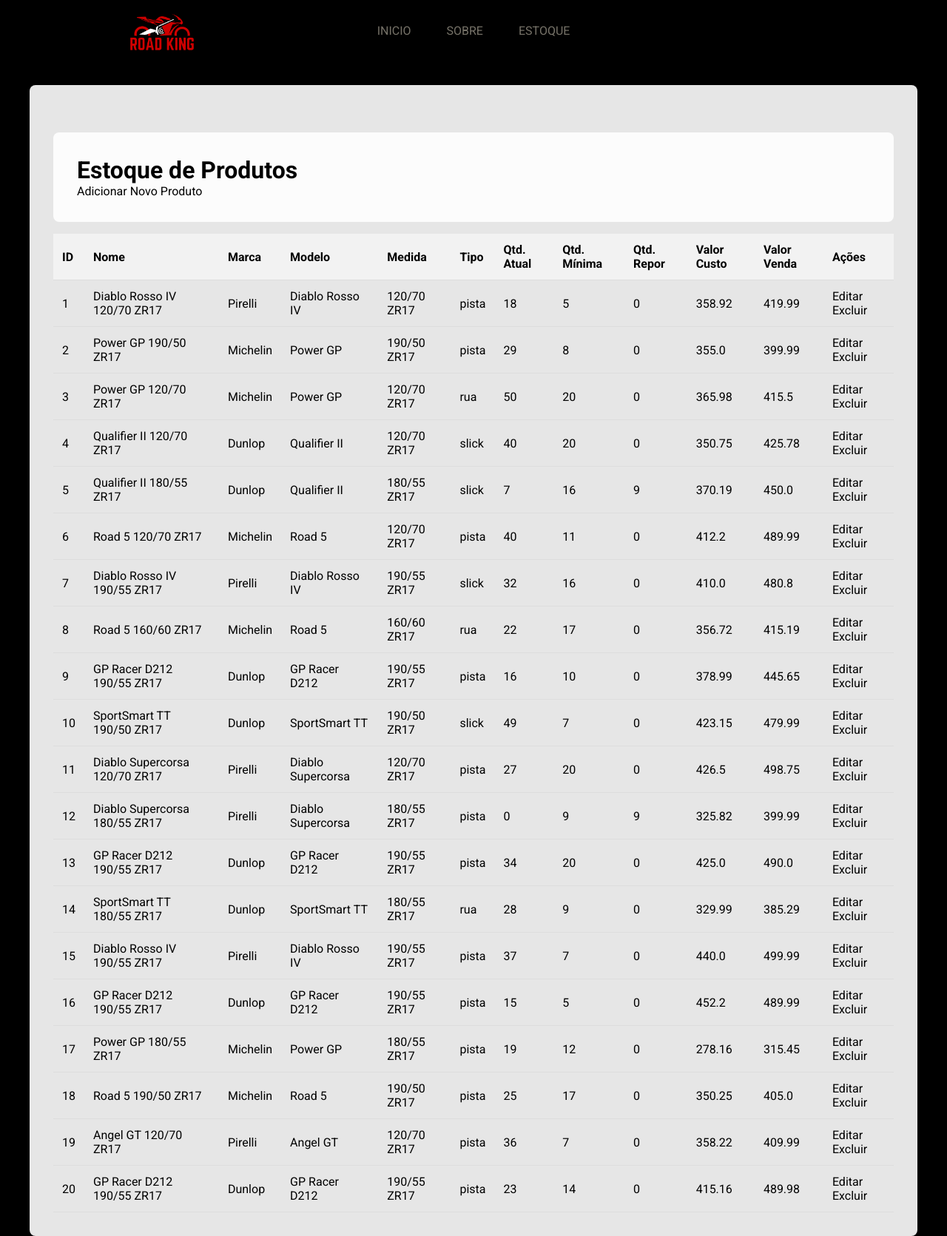
After one commit to Raul691/crud-final, a Flask app: page /estoque in a window 1280 px wide. The commit adds this page. Shown: the whole page at 74% size. Run offline with Flask 3, Linux system fonts and the light colour scheme; the visitor is signed in with stand-in values (Sample User, id 1); data comes from the database, SQL or seed files in the repository.

Commit message:
Todas as telas alterando entre si

```diff
--- a/Banco de dados/funcionarios.sql
+++ b/Banco de dados/funcionarios.sql
@@ -1,6 +1,6 @@
 CREATE TABLE funcionarios(
 Registro INT PRIMARY KEY,
-Nome VARCHAR(100),
+Nome VARCHAR(100),''
 Cargo VARCHAR(100),
 Data_admissao date
 );
--- a/app.py
+++ b/app.py
@@ -71,5 +71,123 @@ def index_page():
     nome = session['nome']  # Obtém o nome do usuário da sessão
     return render_template('index.html', nome=nome)
 
+
+@app.route('/estoque')
+def estoque():
+    if 'nome' not in session:
+           return redirect('/')
+    conexao = conectar_bd()
+    cursor = conexao.cursor()
+    cursor.execute("SELECT * FROM PRODUTOS")
+    produtos = cursor.fetchall()
+    cursor.close()
+    conexao.close()
+    return render_template('estoque.html', produtos=produtos)
+
+@app.route('/editar_produto/<int:id_produto>')
+def editar_produto(id_produto):
+    if 'nome' not in session:
+        return redirect('/')
+    conexao = conectar_bd()
+    cursor = conexao.cursor()
+    cursor.execute("SELECT * FROM PRODUTOS WHERE id_produto=%s", (id_produto,))
+    produto = cursor.fetchone()
+    cursor.close()
+    conexao.close()
+    if produto:
+        return render_template('editar_produto.html', produto=produto)
+    else:
+        return "Produto não encontrado." # Ou uma página de erro
+
+@app.route('/atualizar_produto/<int:id_produto>', methods=['POST'])
+def atualizar_produto(id_produto):
+    if 'nome' not in session:
+        return redirect('/')
+    nome = request.form['nome']
+    marca = request.form['marca']
+    modelo = request.form['modelo']
+    medida = request.form['medida']
+    tipo = request.form['tipo']
+    qnt_atual = request.form['qnt_atual']
+    qnt_min = request.form['qnt_min']
+    qnt_repor = request.form['qnt_repor']
+    valor_custo = request.form['valor_custo']
+    valor_venda = request.form['valor_venda']
+
+    conexao = conectar_bd()
+    cursor = conexao.cursor()
+    comando = '''
+    UPDATE PRODUTOS
+    SET Nome=%s, Marca=%s, Modelo=%s, Medida=%s, Tipo=%s,
+        Qnt_atual=%s, Qnt_min=%s, Qnt_Repor=%s, Valor_Custo=%s, Valor_Venda=%s
+    WHERE id_produto=%s
+    '''
+    cursor.execute(comando, (nome, marca, modelo, medida, tipo, qnt_atual, qnt_min, qnt_repor, valor_custo, valor_venda, id_produto))
+    conexao.commit()
+    cursor.close()
+    conexao.close()
+    return redirect('/estoque')
+
+@app.route('/excluir_produto/<int:id_produto>')
+def excluir_produto(id_produto):
+    if 'nome' not in session:
+        return redirect('/')
+    conexao = conectar_bd()
+    cursor = conexao.cursor()
+    cursor.execute("DELETE FROM PRODUTOS WHERE id_produto=%s", (id_produto,))
+    conexao.commit()
+    cursor.close()
+    conexao.close()
+    return redirect('/estoque')
+
+@app.route('/adicionar_produto')
+def adicionar_produto():
+    if 'nome' not in session:
+        return redirect('/')
+    return render_template('adicionar_produto.html')
+
+@app.route('/salvar_produto', methods=['POST'])
+def salvar_produto():
+    if 'nome' not in session:
+        return redirect('/')
+    id_produto = request.form['id_produto']
+    nome = request.form['nome']
+    marca = request.form['marca']
+    modelo = request.form['modelo']
+    medida = request.form['medida']
+    tipo = request.form['tipo']
+    qnt_atual = request.form['qnt_atual']
+    qnt_min = request.form['qnt_min']
+    qnt_repor = request.form['qnt_repor']
+    valor_custo = request.form['valor_custo']
+    valor_venda = request.form['valor_venda']
+
+    conexao = conectar_bd()
+    cursor = conexao.cursor()
+
+    # Verifica se já existe um produto com o mesmo ID
+    cursor.execute("SELECT id_produto FROM PRODUTOS WHERE id_produto = %s", (id_produto,))
+    resultado = cursor.fetchone()
+
+    if resultado:
+        mensagem_erro = "Erro: Já existe um produto com este ID."
+        cursor.close()
+        conexao.close()
+        return render_template('adicionar_produto.html', mensagem_erro=mensagem_erro,
+                               nome=nome, marca=marca, modelo=modelo, medida=medida, tipo=tipo,
+                               qnt_atual=qnt_atual, qnt_min=qnt_min, qnt_repor=qnt_repor,
+                               valor_custo=valor_custo, valor_venda=valor_venda)
+    else:
+        comando = '''
+        INSERT INTO PRODUTOS (id_produto, Nome, Marca, Modelo, Medida, Tipo, Qnt_atual, Qnt_min, Qnt_Repor, Valor_Custo, Valor_Venda)
+        VALUES (%s, %s, %s, %s, %s, %s, %s, %s, %s, %s, %s)
+        '''
+        cursor.execute(comando, (id_produto, nome, marca, modelo, medida, tipo, qnt_atual, qnt_min, qnt_repor, valor_custo, valor_venda))
+        conexao.commit()
+        cursor.close()
+        conexao.close()
+        session['mensagem'] = 'Produto adicionado com sucesso!'
+        return redirect('/estoque')
+
 if __name__ == '__main__':
     app.run(debug=True)
--- a/static/neg.css
+++ b/static/neg.css
@@ -1,8 +1,8 @@
 body {
     margin: 0;
     font-family: 'Segoe UI', Tahoma, Geneva, Verdana, sans-serif;
-    background-color: #121212; /* Fundo escuro */
-    color: #e0e0e0; /* Texto em cinza claro */
+    background-color: #121212;
+    color: #e0e0e0;
     display: flex;
     justify-content: center;
     align-items: center;
--- a/static/styles.css
+++ b/static/styles.css
@@ -5,7 +5,7 @@
   --background-color:rgb(0, 0, 0);
   --header-background-color:rgb(0, 0, 0);
   --text-light: #767268;
-  --white: #ffffff;
+  --white:rgba(255, 255, 255, 0.9);
   --max-width: 1200px;
   --header-font: "Roboto Condensed", sans-serif;
 }
@@ -19,6 +19,14 @@
 img {
   display: flex;
   width: 100%;
+}
+
+.logo{
+  margin-top: -8rem;
+  max-width: 150px;
+  position: absolute;
+  top: 6rem;
+  left: 9rem;
 }
 
 a {
@@ -230,7 +238,7 @@ nav {
   background-image: linear-gradient(
     to bottom,
     var(--header-background-color),
-    rgba(192, 19, 19, 0.1)
+    rgba(192, 19, 19, 0.2)
   );
   overflow: hidden;
 }
@@ -654,4 +662,56 @@ nav {
   .shop__card {
     padding: 2rem;
   }
+
+ /* Estilo para a página de estoque */
+
+  body {
+    font-family: "Roboto", sans-serif;
+    background-color: var(--background-color); /* Mantém o fundo preto padrão */
+    color: var(--white); /* Adiciona cor branca para o texto padrão */
 }
+
+header {
+    background-color: var(--header-background-color);
+}
+
+.estoque__container {
+    background-color: var(--white); /* Define o fundo do container de estoque como branco */
+    color: var(--background-color); /* Define a cor do texto dentro do container como preto */
+    padding: 2rem; /* Adicione algum padding para o conteúdo não ficar grudado nas bordas */
+    border-radius: 8px; /* Opcional: para dar bordas arredondadas */
+    margin-top: 2rem; /* Opcional: para dar espaço do cabeçalho */
+}
+
+.estoque__container h1,
+.estoque__container table th,
+.estoque__container table td,
+.estoque__container a {
+    color: var(--background-color); /* Garante que os elementos dentro do container tenham cor preta */
+}
+
+.estoque__container a:hover {
+    color: var(--primary-color); /* Mantém o hover laranja nos links */
+}
+
+.estoque__container table {
+    width: 100%;
+    border-collapse: collapse;
+    margin-top: 1rem;
+}
+
+.estoque__container table th,
+.estoque__container table td {
+    padding: 0.75rem;
+    border-bottom: 1px solid #ddd;
+    text-align: left;
+}
+
+.estoque__container table th {
+    background-color: #f2f2f2;
+}
+
+.estoque__container table tr:hover {
+    background-color: #f9f9f9;
+}
+}
--- /dev/null
+++ b/templates/estoque.html
@@ -0,0 +1,91 @@
+<!DOCTYPE html>
+<html lang="pt-br">
+<head>
+    <meta charset="UTF-8">
+    <meta name="viewport" content="width=device-width, initial-scale=1.0">
+    <link rel="icon" type="image/x-icon" href="../static/images/icon_pneu.jpg">
+    <link rel="stylesheet" href="../static/styles.css">
+    <title>Estoque</title>
+</head>
+<body>
+    <header>
+        <nav>
+            <div class="nav__header">
+                <div class="nav__logo">
+                    <a href="/index"><img src="../static/images/logo-moto.png" alt="logo-moto" class="logo"></a>
+                </div>
+                <div class="nav__menu__btn" id="menu-btn">
+                    <i class="ri-menu-line"></i>
+                </div>
+            </div>
+            <ul class="nav__links" id="nav-links">
+                <li><a href="/index#Inicio">INICIO</a></li>
+                <li><a href="/index#sobre">SOBRE</a></li>
+                <li><a href="/estoque">ESTOQUE</a></li>
+            </ul>
+            <div class="nav__btns">
+            </div>
+        </nav>
+    </header>
+
+    <div class="section__container estoque__container">
+        <table>
+            <thead>
+                <tr>
+                    <th>ID</th>
+                    <th>Nome</th>
+                    <th>Marca</th>
+                    <th>Modelo</th>
+                    <th>Medida</th>
+                    <th>Tipo</th>
+                    <th>Qtd. Atual</th>
+                    <th>Qtd. Mínima</th>
+                    <th>Qtd. Repor</th>
+                    <th>Valor Custo</th>
+                    <th>Valor Venda</th>
+                    <th>Ações</th>
+                </tr>
+            </thead>
+            <tbody>
+                {% for produto in produtos %}
+                <script>
+                    function confirmarExclusao(id) {
+                        if (confirm("Tem certeza que deseja excluir este produto?")) {
+                            window.location.href = "/excluir_produto/" + id;
+                        }
+                    }
+                </script>
+                <tr>
+                    <td>{{ produto[0] }}</td>
+                    <td>{{ produto[1] }}</td>
+                    <td>{{ produto[2] }}</td>
+                    <td>{{ produto[3] }}</td>
+                    <td>{{ produto[4] }}</td>
+                    <td>{{ produto[5] }}</td>
+                    <td>{{ produto[6] }}</td>
+                    <td>{{ produto[7] }}</td>
+                    <td>{{ produto[8] }}</td>
+                    <td>{{ produto[9] }}</td>
+                    <td>{{ produto[10] }}</td>
+                    <td>
+                        <a href="{{ url_for('editar_produto', id_produto=produto[0]) }}">Editar</a>
+                        <a href="#" onclick="confirmarExclusao({{ produto[0] }})">Excluir</a>
+                    </td>
+                </tr>
+                {% endfor %}
+            </tbody>
+            <div class="section__container estoque__container">
+                <h1>Estoque de Produtos</h1>
+                <a href="{{ url_for('adicionar_produto') }}" class="button-adicionar">Adicionar Novo Produto</a>
+                {% if mensagem %}
+                <div class="mensagem-sucesso">
+                    {{ mensagem }}
+                </div>
+                {% endif %}
+        </table>
+    </div>
+    <script src="https://unpkg.com/scrollreveal"></script>
+    <script src="https://cdn.jsdelivr.net/npm/swiper@11/swiper-bundle.min.js"></script>
+    <script src="../static/main.js"></script>
+</body>
+</html>
--- a/templates/index.html
+++ b/templates/index.html
@@ -16,7 +16,7 @@
       <nav>
         <div class="nav__header">
           <div class="nav__logo">
-            <a href="#"><a href="">ROAD KING</a>
+            <a href="#"><img src="../static/images/logo-moto.png" alt="logo-moto" class="logo"></a>
           </div>
           <div class="nav__menu__btn" id="menu-btn">
             <i class="ri-menu-line"></i>
@@ -25,7 +25,7 @@
         <ul class="nav__links" id="nav-links">
           <li><a href="#Inicio">INICIO</a></li>
           <li><a href="#sobre">SOBRE</a></li>
-          <li><a href="#estoque">ESTOQUE</a></li>
+          <li><a href="{{ url_for('estoque') }}">ESTOQUE</a></li>
         </ul>
         <div class="nav__btns">
         </div>
@@ -38,7 +38,7 @@
         </p>
         <div class="header__link">
         </div>
-        <img src="../static/images/kawasaki_cinza-Photoroom.png" alt="header" />
+        <img src="../static/images/pneus-preta.png" alt="header" />
       </div>
     </header>
 
```
Also changed, not shown: templates/adicionar_produto.html (added, +91 -0 lines), templates/editar_produto.html (added, +83 -0 lines), static/images/icon_pneu-Photoroom.png (added), static/images/logo-moto.png (added), static/images/pneus-preta.png (added), static/images/pneus.png (added), templates/acesso_negado.html (line endings or trailing spaces).
